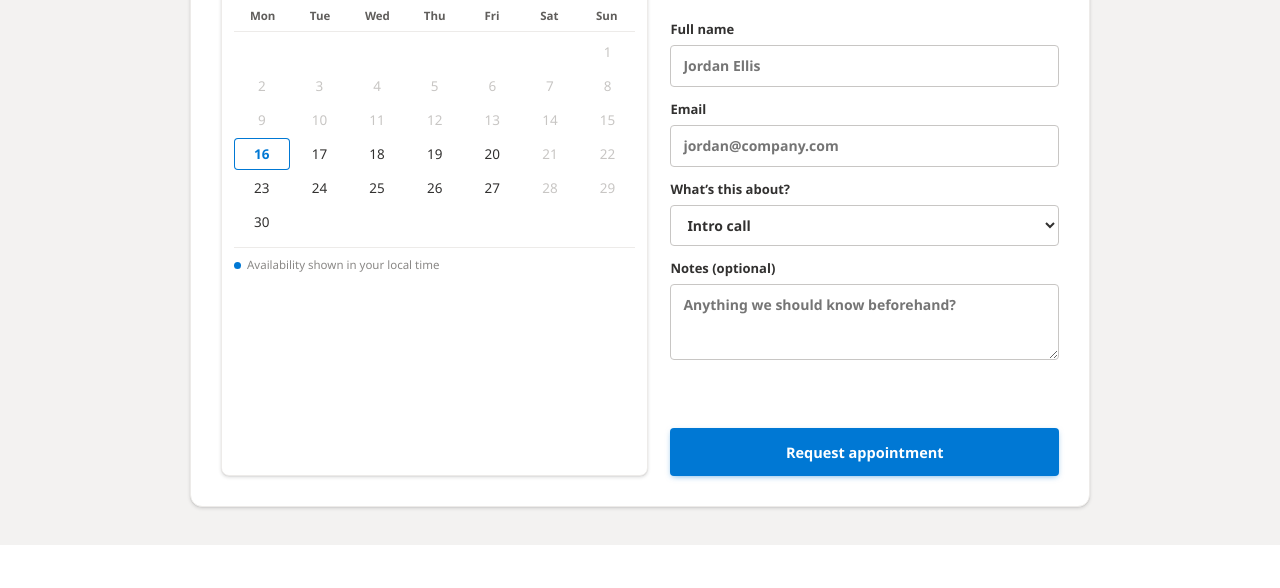
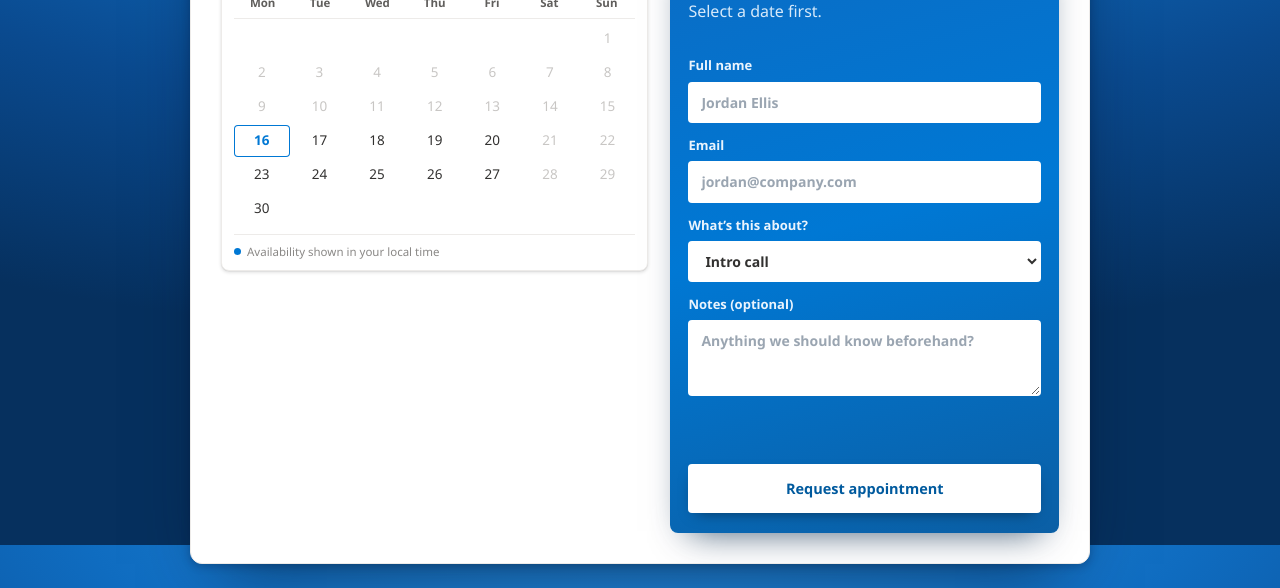
Before and after one commit to zionp7706-svg/ggdshdg, a plain HTML site: page index.html in a window 1280 px wide. Shown: the part 255-843 px from the top of the page. Before the commit the page ends 800 px from the top, so only its background shows below. Drawn offline with Linux system fonts and the light colour scheme.

Commit message:
Update index.html

```diff
--- a/index.html
+++ b/index.html
@@ -6,26 +6,29 @@
 <title>Book an appointment</title>
 <style>
   :root{
-    /* ── Fluent / Microsoft 365 tokens ── */
     --ms-blue:#0078d4; --ms-blue-hover:#106ebe; --ms-blue-dark:#005a9e;
+    --ms-blue-deep:#0b5fa5; --ms-navy:#083a72;
     --ms-blue-soft:#deecf9; --ms-blue-tint:#eff6fc;
     --ms-ink:#323130; --ms-ink-2:#605e5c; --ms-ink-3:#8a8886;
     --ms-line:#edebe9; --ms-line-2:#c8c6c4;
-    --ms-hover:#f3f2f1; --ms-bg:#faf9f8;
+    --ms-hover:#f3f2f1;
     --ms-shadow:0 1.6px 3.6px rgba(0,0,0,.13), 0 .3px .9px rgba(0,0,0,.11);
     --ms-ok:#107c10; --ms-ok-soft:#dff6dd; --ms-bad:#a4262c; --ms-warn:#8a5300;
-
-    /* page shell */
-    --bg:#f3f2f1; --card:#fff; --line:var(--ms-line);
+    --card:#fff; --line:var(--ms-line);
   }
   *{box-sizing:border-box}
+
+  /* ══════ BLUE PAGE ══════ */
   body{margin:0;padding:24px;min-height:100vh;display:grid;place-items:center;
-       background:radial-gradient(90% 70% at 50% 0%, #e9f2fb 0%, var(--bg) 60%);
+       background:
+         radial-gradient(120% 85% at 50% -10%, #2b93e8 0%, #0f6cc0 38%, #0a4a8f 68%, #06305e 100%)
+         fixed;
        color:var(--ms-ink);
        font:16px/1.55 "Segoe UI Variable Text","Segoe UI",-apple-system,BlinkMacSystemFont,Inter,Roboto,sans-serif;
        -webkit-font-smoothing:antialiased}
   .capsule{width:100%;max-width:900px;background:var(--card);border:1px solid var(--line);
-           border-radius:12px;overflow:hidden;box-shadow:var(--ms-shadow)}
+           border-radius:12px;overflow:hidden;
+           box-shadow:0 30px 70px -30px rgba(2,20,45,.75), 0 2px 8px rgba(2,20,45,.25)}
   .capsule-head{padding:26px 30px 0}
   .eyebrow{display:inline-flex;align-items:center;gap:8px;background:var(--ms-blue);color:#fff;
            font-size:12.5px;font-weight:600;padding:6px 14px;border-radius:999px;
@@ -36,11 +39,11 @@
   .grid{display:grid;grid-template-columns:1.1fr 1fr;gap:22px;padding:22px 30px 30px}
   @media (max-width:760px){.grid{grid-template-columns:1fr}.capsule{border-radius:8px}}
 
-  /* ═══════════ CALENDAR — Microsoft (Outlook/Fluent) ═══════════ */
+  /* ══════ CALENDAR — Microsoft ══════ */
   .cal{background:#fff;border:1px solid var(--ms-line);border-radius:8px;
        padding:12px 12px 10px;box-shadow:var(--ms-shadow);
-       font-family:"Segoe UI Variable Text","Segoe UI",-apple-system,sans-serif}
-
+       font-family:"Segoe UI Variable Text","Segoe UI",-apple-system,sans-serif;
+       align-self:start}
   .cal-top{display:flex;align-items:center;gap:6px;margin-bottom:10px}
   .ms-logo{display:grid;grid-template-columns:7px 7px;grid-template-rows:7px 7px;gap:1.5px;
            flex:0 0 auto;margin-right:2px}
@@ -49,16 +52,13 @@
   .ms-logo i:nth-child(2){background:#7fba00}
   .ms-logo i:nth-child(3){background:#00a4ef}
   .ms-logo i:nth-child(4){background:#ffb900}
-
   .cal-title{flex:1;min-width:0;font-size:15px;font-weight:600;color:var(--ms-ink);
              letter-spacing:-.01em;white-space:nowrap;overflow:hidden;text-overflow:ellipsis;
              padding-left:4px}
-
   .today-btn{flex:0 0 auto;border:1px solid var(--ms-line-2);background:#fff;border-radius:4px;
              font:inherit;font-size:12px;font-weight:600;color:var(--ms-ink);
              padding:4px 10px;cursor:pointer;transition:background .1s}
   .today-btn:hover{background:var(--ms-hover)}
-
   .nav{width:28px;height:28px;flex:0 0 auto;border:0;border-radius:4px;background:transparent;
        color:var(--ms-ink-2);font-size:15px;line-height:1;cursor:pointer;
        display:grid;place-items:center;transition:background .1s,color .1s}
@@ -70,14 +70,13 @@
   .dow,.days{display:grid;grid-template-columns:repeat(7,1fr)}
   .dow{border-bottom:1px solid var(--ms-line);margin-bottom:4px}
   .dow span{text-align:center;font-size:11.5px;font-weight:600;color:var(--ms-ink-2);
-            padding:7px 0 6px;letter-spacing:0}
-
+            padding:7px 0 6px}
   .days{gap:2px}
   .day{height:32px;border:0;background:transparent;border-radius:4px;cursor:pointer;
        font:inherit;font-size:13.5px;color:var(--ms-ink);display:grid;place-items:center;
        font-variant-numeric:tabular-nums;transition:background .1s,color .1s}
   .day:hover:not(:disabled){background:var(--ms-blue-tint);color:var(--ms-blue-dark)}
-  .day:disabled{color:var(--ms-line-2);cursor:not-allowed;text-decoration:none}
+  .day:disabled{color:var(--ms-line-2);cursor:not-allowed}
   .day.today{color:var(--ms-blue);font-weight:700;box-shadow:inset 0 0 0 1px var(--ms-blue)}
   .day.sel{background:var(--ms-blue);color:#fff;font-weight:600;
            box-shadow:0 2px 6px -2px rgba(0,120,212,.75)}
@@ -87,28 +86,39 @@
             display:flex;align-items:center;gap:6px;font-size:11.5px;color:var(--ms-ink-3)}
   .cal-foot i{width:7px;height:7px;border-radius:50%;background:var(--ms-blue);display:block}
 
-  /* ── right column ── */
-  h2{font-size:12.5px;font-weight:600;letter-spacing:.04em;text-transform:uppercase;
-     color:var(--ms-ink-2);margin:0 0 10px}
-  .slots{display:flex;flex-wrap:wrap;gap:8px;margin-bottom:20px}
-  .slot{border:1px solid var(--ms-line-2);background:#fff;border-radius:4px;padding:8px 14px;
-        font:inherit;font-size:13.5px;cursor:pointer;color:var(--ms-ink);
-        font-variant-numeric:tabular-nums;transition:all .1s}
-  .slot:hover:not(:disabled){background:var(--ms-blue-tint);border-color:var(--ms-blue);
-                             color:var(--ms-blue-dark)}
-  .slot.sel{background:var(--ms-blue);border-color:var(--ms-blue);color:#fff;font-weight:600}
+  /* ══════ BLUE FORM PANEL ══════ */
+  .form-panel{background:linear-gradient(165deg,#0b6cc4 0%, var(--ms-blue) 48%, var(--ms-blue-deep) 100%);
+    border-radius:8px;padding:18px 18px 20px;color:#fff;align-self:start;
+    box-shadow:0 16px 34px -18px rgba(3,35,70,.8), inset 0 1px 0 rgba(255,255,255,.2)}
+  .form-panel h2{font-size:12.5px;font-weight:600;letter-spacing:.04em;text-transform:uppercase;
+    color:#cfe6fa;margin:0 0 10px}
+  .form-panel form{display:grid;gap:12px}
+  .form-panel label{font-size:13px;font-weight:600;display:grid;gap:6px;color:#eaf4fd}
+
+  .form-panel input,.form-panel select,.form-panel textarea{
+    width:100%;font:inherit;font-size:14px;color:var(--ms-ink);
+    padding:9px 12px;border:1px solid rgba(255,255,255,.6);border-radius:4px;background:#fff;
+    transition:border-color .1s,box-shadow .1s}
+  .form-panel textarea{resize:vertical;min-height:76px}
+  .form-panel input:hover,.form-panel select:hover,.form-panel textarea:hover{
+    border-color:#fff}
+  .form-panel input:focus,.form-panel select:focus,.form-panel textarea:focus{
+    outline:none;border-color:#fff;box-shadow:0 0 0 3px rgba(255,255,255,.35)}
+  .form-panel input::placeholder,.form-panel textarea::placeholder{color:#9aa5b1}
+
+  .form-panel .btn{background:#fff;color:var(--ms-blue-dark);box-shadow:0 6px 16px -8px rgba(0,0,0,.6)}
+  .form-panel .btn:hover{background:var(--ms-blue-tint)}
+  .form-panel .err{color:#ffe0de;font-weight:600}
+  .form-panel .hint{color:#d6e9fa}
+
+  /* slots — read as glass on the blue panel */
+  .slots{display:flex;flex-wrap:wrap;gap:8px;margin-bottom:16px}
+  .slot{border:1px solid rgba(255,255,255,.5);background:rgba(255,255,255,.14);border-radius:4px;
+        padding:8px 14px;font:inherit;font-size:13.5px;cursor:pointer;color:#fff;
+        font-variant-numeric:tabular-nums;transition:all .12s}
+  .slot:hover:not(:disabled){background:rgba(255,255,255,.26);border-color:#fff}
+  .slot.sel{background:#fff;border-color:#fff;color:var(--ms-blue-dark);font-weight:600}
   .slot:disabled{opacity:.45;cursor:not-allowed;text-decoration:line-through}
-  .hint{color:var(--ms-ink-3);font-size:13.5px;margin:0}
-
-  form{display:grid;gap:12px}
-  label{font-size:13px;font-weight:600;display:grid;gap:6px;color:var(--ms-ink)}
-  input,select,textarea{width:100%;font:inherit;font-size:14px;color:var(--ms-ink);
-    padding:9px 12px;border:1px solid var(--ms-line-2);border-radius:4px;background:#fff;
-    transition:border-color .1s,box-shadow .1s}
-  textarea{resize:vertical;min-height:76px}
-  input:hover,select:hover,textarea:hover{border-color:var(--ms-ink-2)}
-  input:focus,select:focus,textarea:focus{outline:none;border-color:var(--ms-blue);
-    box-shadow:inset 0 -2px 0 0 var(--ms-blue)}
   .hp{position:absolute!important;left:-9999px!important;width:1px;height:1px;opacity:0;pointer-events:none}
 
   .btn{width:100%;border:0;border-radius:4px;padding:13px 22px;font:inherit;font-weight:600;
@@ -119,7 +129,7 @@
   .btn.ghost:hover{background:var(--ms-hover)}
   .err{color:var(--ms-bad);font-size:13px;min-height:18px}
 
-  /* ── pending ── */
+  /* ══════ PENDING ══════ */
   .pending{padding:44px 34px 38px;text-align:center;max-width:520px;margin:0 auto}
   .pill-ok{width:72px;height:72px;border-radius:50%;background:var(--ms-blue);color:#fff;
            display:grid;place-items:center;margin:0 auto 20px;font-size:30px;
@@ -133,9 +143,8 @@
   .summary dd{margin:0;font-weight:600}
   .count{font-size:13px;color:var(--ms-ink-3);margin-top:14px}
 
-  /* ── capsule approval gate ── */
+  /* ══════ CAPSULE GATE ══════ */
   #view-capsule{padding:48px 34px 54px;display:grid;place-items:center;gap:16px}
-
   .pill-card{width:100%;max-width:560px;border-radius:999px;padding:12px 14px 12px 18px;
     display:flex;align-items:center;gap:14px;color:#fff;
     background:linear-gradient(135deg,var(--ms-blue) 0%, var(--ms-blue-dark) 100%);
@@ -147,7 +156,6 @@
   .pill-card.ok{background:linear-gradient(135deg,#13a10e 0%, #0b6a0b 100%);
                 box-shadow:0 20px 40px -20px rgba(11,106,11,.85), inset 0 1px 0 rgba(255,255,255,.3)}
   .pill-card.bad{background:linear-gradient(135deg,#d13438 0%, #8e1922 100%)}
-
   .pill-mark{width:42px;height:42px;flex:0 0 42px;border-radius:50%;
              background:rgba(255,255,255,.18);display:grid;place-items:center;font-size:16px;
              border:1px solid rgba(255,255,255,.35);transition:background .3s}
@@ -156,7 +164,6 @@
   .pill-copy strong{display:block;font-size:14.5px;letter-spacing:-.01em;font-weight:600}
   .pill-copy span{display:block;font-size:12.5px;opacity:.88;
                   white-space:nowrap;overflow:hidden;text-overflow:ellipsis}
-
   .pill-go{position:relative;overflow:hidden;flex:0 0 auto;border:0;cursor:pointer;border-radius:999px;
     background:#fff;color:var(--ms-blue-dark);font:inherit;font-weight:700;font-size:13px;
     padding:11px 20px;touch-action:none;user-select:none;-webkit-user-select:none;
@@ -169,22 +176,20 @@
              transition:width .06s linear}
   .pill-card.ok .hold-fill{background:var(--ms-ok-soft)}
   .hold-label{position:relative;z-index:1;display:flex;align-items:center;gap:6px}
-
   .pill-track{width:100%;max-width:560px;height:8px;border-radius:999px;background:#deecf9;
               overflow:hidden;border:1px solid #c7e0f4;opacity:0;transition:opacity .3s}
   .pill-track.on{opacity:1}
   .pill-track i{display:block;height:100%;width:0;border-radius:999px;
                 background:linear-gradient(90deg,#13a10e,#0b6a0b)}
-
   .shake{animation:shake .3s}
   @keyframes shake{25%{transform:translateX(-5px)}75%{transform:translateX(5px)}}
 
-  /* ── the write-up that used to sit here is now invisible ── */
+  /* hidden write-up (stays hidden) */
   .sr-only{position:absolute!important;width:1px;height:1px;padding:0;margin:-1px;
            overflow:hidden;clip:rect(0 0 0 0);white-space:nowrap;border:0}
   .capsule-note,#capText,#capTitle,#capHost{display:none!important}
 
-  /* ── final ── */
+  /* ══════ FINAL ══════ */
   #view-final{padding:56px 34px;text-align:center}
   #view-final .flag{display:inline-block;background:var(--ms-blue-tint);color:var(--ms-blue-dark);
     border:1px solid #c7e0f4;border-radius:999px;padding:5px 13px;font-size:12px;
@@ -195,7 +200,7 @@
 <body>
 
 <main class="capsule">
-  <!-- 1 · BOOK -->
+  <!-- 1 · BOOK (blue page) -->
   <section id="view-book">
     <div class="capsule-head">
       <span class="eyebrow">● Appointments</span>
@@ -204,7 +209,7 @@
     </div>
 
     <div class="grid">
-      <!-- Microsoft-styled calendar -->
+      <!-- white Microsoft calendar against the blue -->
       <div class="cal" role="group" aria-label="Choose a date">
         <div class="cal-top">
           <span class="ms-logo" aria-hidden="true"><i></i><i></i><i></i><i></i></span>
@@ -213,16 +218,15 @@
           <button class="nav" id="prev" type="button" aria-label="Previous month">‹</button>
           <button class="nav" id="next" type="button" aria-label="Next month">›</button>
         </div>
-
         <div class="dow" aria-hidden="true">
           <span>Mon</span><span>Tue</span><span>Wed</span><span>Thu</span><span>Fri</span><span>Sat</span><span>Sun</span>
         </div>
         <div class="days" id="days"></div>
-
         <div class="cal-foot"><i></i><span id="calFoot">Availability shown in your local time</span></div>
       </div>
 
-      <div>
+      <!-- blue form panel -->
+      <div class="form-panel">
         <h2 id="slotTitle">Choose a time</h2>
         <div class="slots" id="slots"><p class="hint">Select a date first.</p></div>
 
@@ -263,7 +267,7 @@
     <button class="btn ghost" id="bookAnother" style="margin-top:10px">Book another time</button>
   </section>
 
-  <!-- 3 · CAPSULE gate (write-up removed) -->
+  <!-- 3 · CAPSULE gate -->
   <section id="view-capsule" hidden>
     <div class="pill-card" id="pillCard">
       <div class="pill-mark" id="pillMark">↗</div>
@@ -276,10 +280,7 @@
         <span class="hold-label" id="holdLabel">Hold to approve</span>
       </button>
     </div>
-
     <div class="pill-track" id="track"><i id="bar"></i></div>
-
-    <!-- invisible to sighted users, still announced by screen readers -->
     <p id="srStatus" class="sr-only" aria-live="polite"></p>
   </section>
 
@@ -300,7 +301,7 @@
    ============================================================ */
 const CONFIG = {
   businessName: "Northline Studio",
-  redirectUrl:  "https://example.com",      // ← your original site
+  redirectUrl:  "https://example.com",
   redirectSeconds: 10,
   slotMinutes: 30,
   maxAdvanceDays: 90,
@@ -313,15 +314,8 @@ const CONFIG = {
   },
   closedDates: ["2026-12-24","2026-12-25","2026-12-26","2026-12-31","2027-01-01"],
   takenSlots: ["2026-11-17T10:00","2026-11-17T10:30","2026-11-19T14:00"],
-
   humanCheck: { holdMs:900, minMs:320, verifyMs:700, secondsAfterApprove:3, allowKeyboard:true },
-
-  /* Microsoft Graph — set these to mirror the real Outlook calendar */
-  microsoft: {
-    enabled: false,                       // true → busy slots come from Graph
-    scope: ["Calendars.Read.Shared"],     // add Calendars.ReadWrite to create events
-    calendarId: "primary"
-  }
+  microsoft: { enabled:false, scope:["Calendars.Read.Shared"], calendarId:"primary" }
 };
 
 /* ============================================================
@@ -347,7 +341,7 @@ function renderCalendar(){
   daysEl.innerHTML = "";
 
   const first  = new Date(state.view.getFullYear(), state.view.getMonth(), 1);
-  const offset = (first.getDay()+6)%7;                                  // Monday-first, Outlook default
+  const offset = (first.getDay()+6)%7;                      // Monday-first
   const total  = new Date(state.view.getFullYear(), state.view.getMonth()+1, 0).getDate();
   const limit  = addDays(today(), CONFIG.maxAdvanceDays);
 
@@ -370,14 +364,12 @@ function renderCalendar(){
     btn.addEventListener("click",()=>{ state.date=date; state.time=null; renderCalendar(); renderSlots(); });
     daysEl.appendChild(btn);
   }
-
   prevBtn.disabled = state.view <= new Date(today().getFullYear(), today().getMonth(), 1);
   nextBtn.disabled = state.view >= new Date(limit.getFullYear(), limit.getMonth(), 1);
   $$("calFoot").textContent = CONFIG.microsoft.enabled
     ? "Availability synced with Microsoft 365"
     : "Availability shown in your local time";
 }
-
 prevBtn.addEventListener("click",()=>{ state.view.setMonth(state.view.getMonth()-1); renderCalendar(); });
 nextBtn.addEventListener("click",()=>{ state.view.setMonth(state.view.getMonth()+1); renderCalendar(); });
 $$("todayBtn").addEventListener("click",()=>{
@@ -497,8 +489,6 @@ const pillCard=$$("pillCard"), pillTitle=$$("pillTitle"), pillSub=$$("pillSub"),
 const HC = CONFIG.humanCheck;
 let rafId=null, holdStart=0, verifying=false, approved=false;
 
-function hostName(){ try{ return new URL(CONFIG.redirectUrl).host; }catch{ return "your site"; } }
-
 function resetHuman(){
   cancelAnimationFrame(rafId); rafId=null;
   verifying=false; approved=false; heldByKeyboard=false;
@@ -513,15 +503,10 @@ function resetHuman(){
   bar.style.transition="none"; bar.style.width="0%";
   announce("Approval required before continuing.");
 }
-
 function showCapsule(){
-  stopTimers();
-  resetHuman();
-  show("capsule");
+  stopTimers(); resetHuman(); show("capsule");
   holdBtn.focus({preventScroll:true});
 }
-
-/* --- hold gesture --- */
 function beginHold(e){
   if(e && e.type==="pointerdown") e.preventDefault();
   if(approved||verifying) return;
@@ -536,7 +521,6 @@ function beginHold(e){
   cancelAnimationFrame(rafId);
   rafId = requestAnimationFrame(tick);
 }
-
 function endHold(){
   if(approved||verifying) return;
   cancelAnimationFrame(rafId); rafId=null;
@@ -556,7 +540,6 @@ function endHold(){
     },1600);
   }
 }
-
 function completeHold(){
   cancelAnimationFrame(rafId); rafId=null;
   if(approved||verifying) return;
@@ -569,8 +552,6 @@ function completeHold(){
   holdFill.style.width="100%";
   setTimeout(approve, HC.verifyMs);
 }
-
-/* --- approved --- */
 function approve(){
   verifying=false; approved=true;
   pillCard.classList.remove("verifying","bad"); pillCard.classList.add("ok");
@@ -608,14 +589,11 @@ function approve(){
     if(left<=0){ stopTimers(); showFinal(); }
   },1000);
 }
-
-/* pointer + keyboard */
 holdBtn.addEventListener("pointerdown", beginHold);
 holdBtn.addEventListener("pointerup", endHold);
 holdBtn.addEventListener("pointerleave", ()=>{ if(!approved&&!verifying) endHold(); });
 holdBtn.addEventListener("pointercancel", endHold);
 holdBtn.addEventListener("click", e=>e.preventDefault());
-
 if(HC.allowKeyboard){
   holdBtn.addEventListener("keydown", e=>{
     if((e.key===" "||e.key==="Enter") && !e.repeat){ heldByKeyboard=true; beginHold(null); }
@@ -630,7 +608,7 @@ if(HC.allowKeyboard){
    ============================================================ */
 function showFinal(){
   stopTimers();
-  if(!approved){ show("capsule"); return; }          // hard guard
+  if(!approved){ show("capsule"); return; }
   const placeholder = !CONFIG.redirectUrl || CONFIG.redirectUrl==="https://example.com";
   if(placeholder){
     $$("finalTitle").textContent="Flow complete — human approved";
@@ -654,7 +632,6 @@ function restart(){
   resetHuman();
   show("book"); renderCalendar(); renderSlots();
 }
-
 document.addEventListener("keydown",e=>{
   if(e.key==="Escape" && !views.capsule.hidden && !approved){
     cancelAnimationFrame(rafId); rafId=null; holdFill.style.width="0%";
@@ -666,9 +643,7 @@ $$("bizName").textContent=`Book with ${CONFIG.businessName}`;
 document.title=`Book an appointment — ${CONFIG.businessName}`;
 renderCalendar(); renderSlots();
 
-/* ── optional: pull real busy slots from Microsoft Graph ──
-   Call syncWithMicrosoft(token) after MSAL sign-in; it fills CONFIG.takenSlots
-   then re-renders, so the grid reflects the real Outlook calendar.          */
+/* optional Microsoft Graph sync */
 async function syncWithMicrosoft(accessToken){
   const from = today().toISOString();
   const to   = addDays(today(), CONFIG.maxAdvanceDays).toISOString();
```
